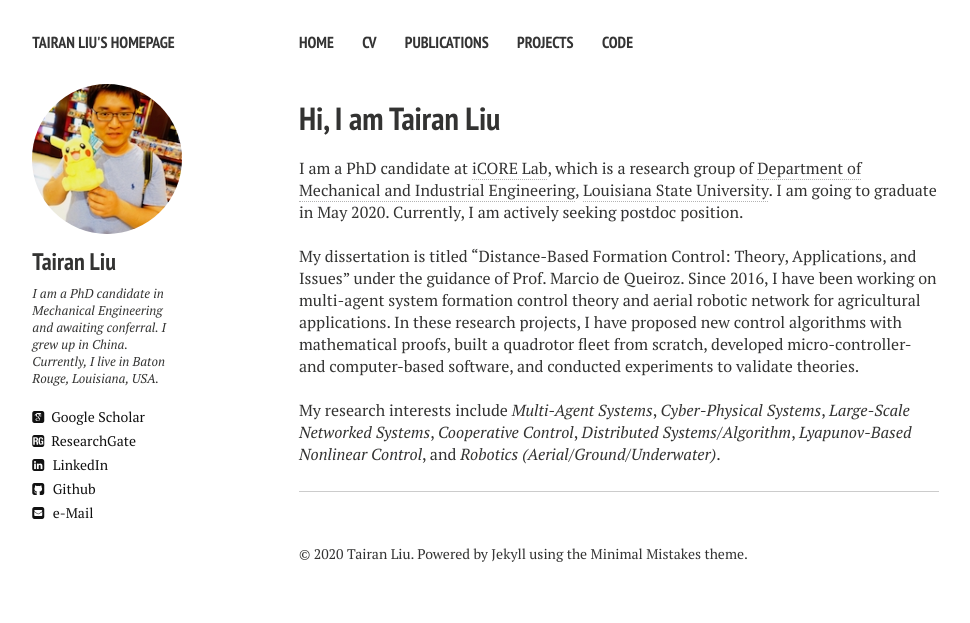
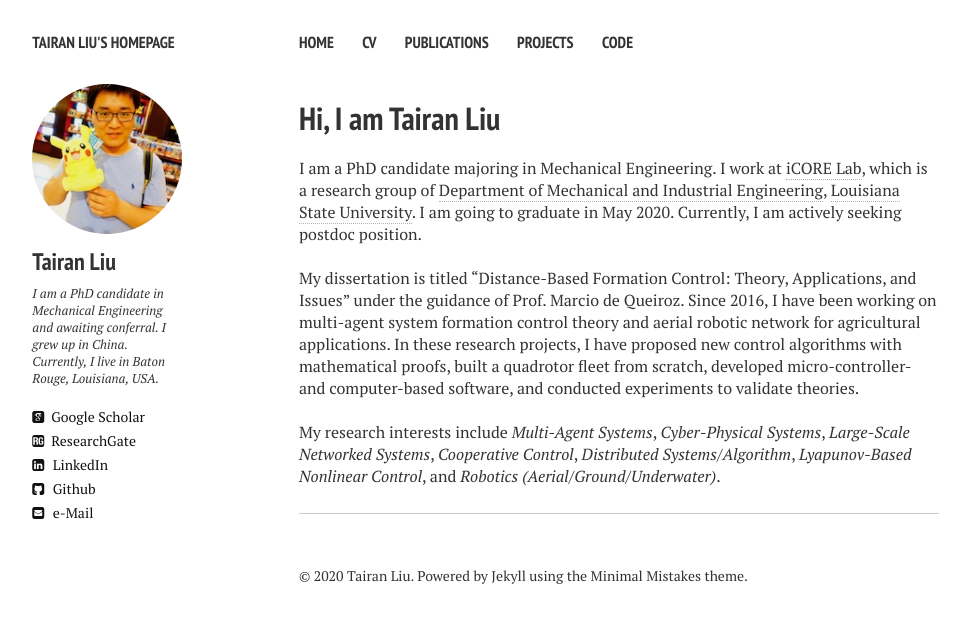
Before and after one commit to liutairan/liutairan.github.io, a Jekyll site: the page built from index.md, in a window 1280 px wide. Shown: the top 623 px of the page, without its empty margins (21-991 px from the left). Built offline with Jekyll 4.4.1, drawn with Linux system fonts in a browser that asks for light colours; nearby versions of some CDN libraries; comment, search, counter and statistics services are not loaded.

Commit message:
Update index.md

```diff
--- a/index.md
+++ b/index.md
@@ -7,7 +7,7 @@ tags: [Jekyll, theme, responsive, blog, template]
   feature: trees.jpg -->
 ---
 
-I am a PhD candidate at <a href="https://icorelab.github.io" target="_blank">iCORE Lab</a>,
+I am a PhD candidate majoring in Mechanical Engineering. I work at <a href="https://icorelab.github.io" target="_blank">iCORE Lab</a>,
 which is a research group of <a href="https://www.lsu.edu/eng/mie/" target="_blank">Department of Mechanical and Industrial Engineering</a>, <a href="https://www.lsu.edu/" target="_blank">Louisiana State University</a>. I am going to graduate in May 2020. Currently, I am actively seeking postdoc position.
 
 <br />
```
